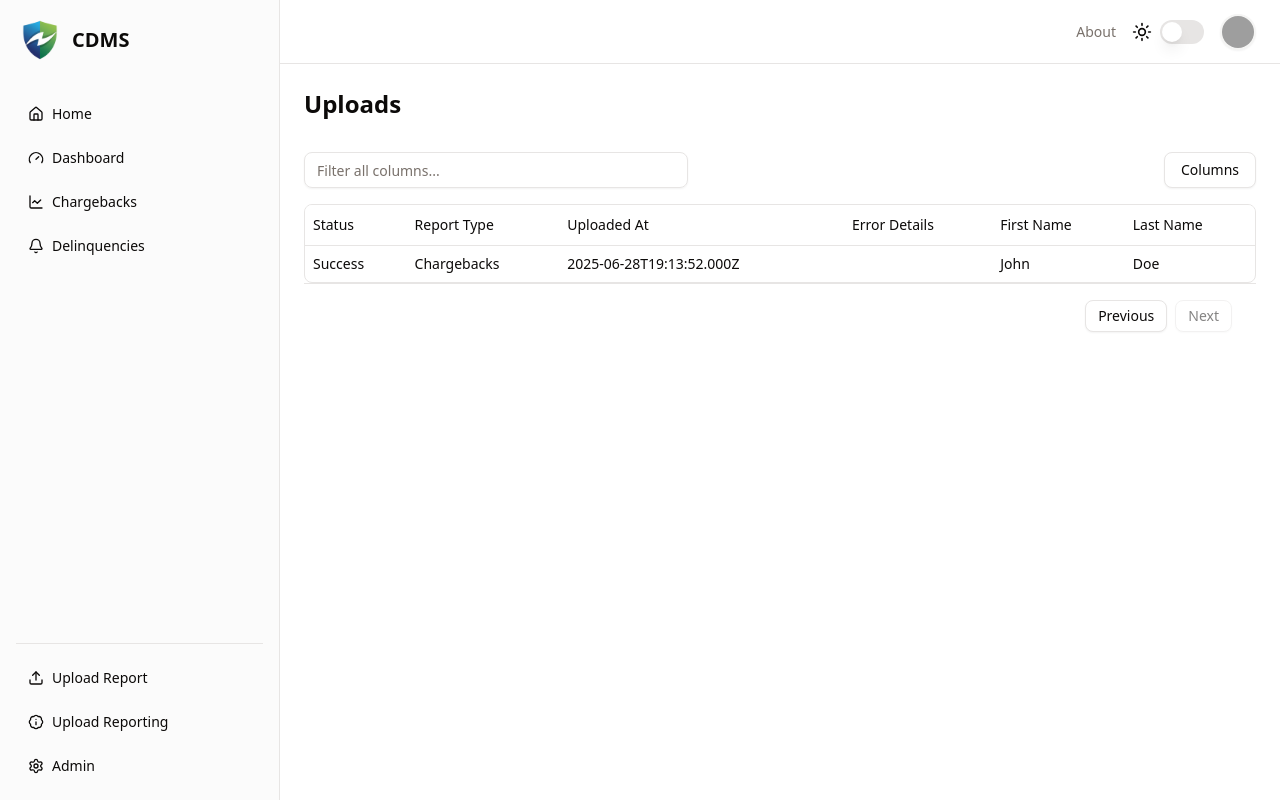
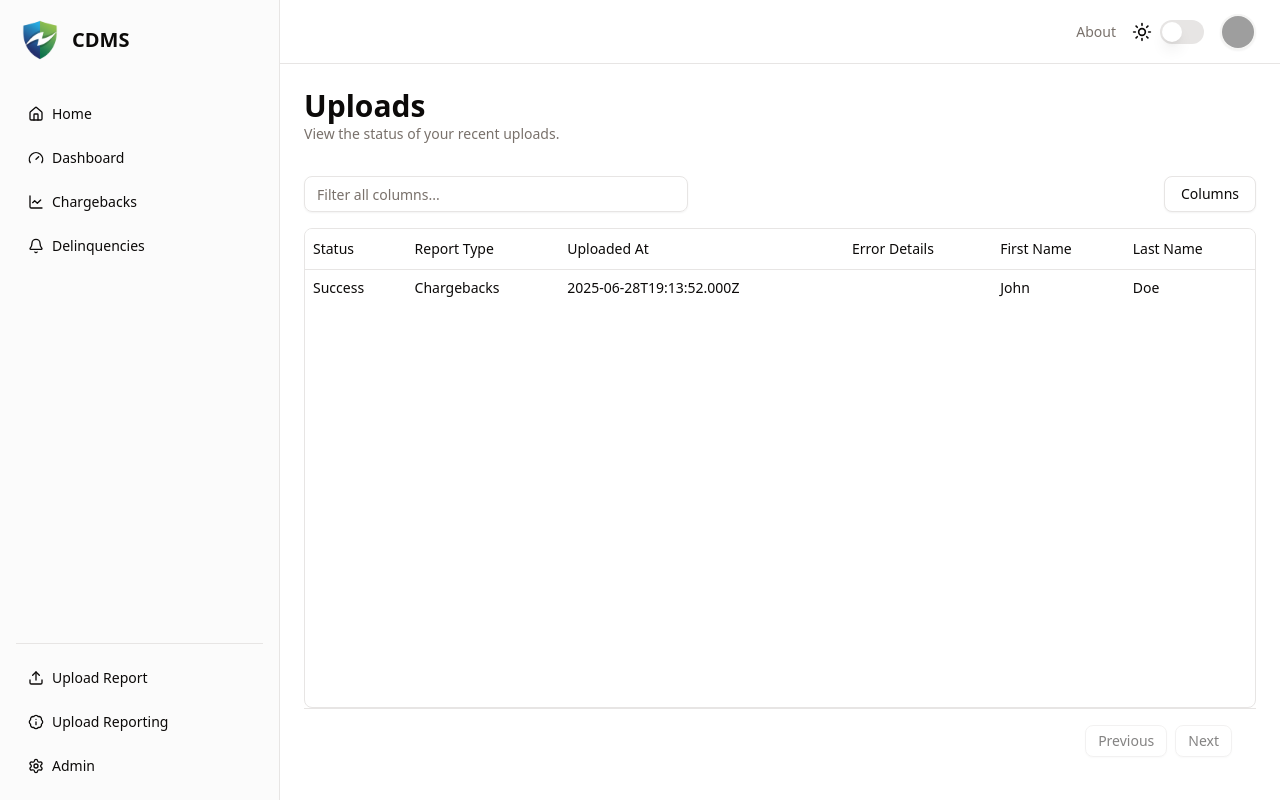
Before and after one commit to JJckrbbt/cdms, a React (Vite) app in the folder frontend/: page /uploads in a window 1280 px wide. Built offline with nearby package versions, Linux system fonts and the light colour scheme; grey boxes are pictures that could not be loaded.

Commit message:
uploads page

```diff
--- a/frontend/src/pages/UploadsPage.tsx
+++ b/frontend/src/pages/UploadsPage.tsx
@@ -22,15 +22,21 @@ async function getData(): Promise<Upload[]> {
 
 export default function UploadsPage() {
   const [data, setData] = useState<Upload[]>([]);
+  const [page, setPage] = useState(1);
 
   useEffect(() => {
     getData().then(setData);
   }, []);
 
   return (
-    <div>
-      <h1 className="text-2xl font-bold">Uploads</h1>
-      <DataTable columns={columns} data={data} />
-    </div>
+    <DataTable
+      columns={columns}
+      data={data}
+      title="Uploads"
+      description="View the status of your recent uploads."
+      page={page}
+      setPage={setPage}
+      hasMore={false}
+    />
   );
 };
```
Also changed, not shown: 2 other files (tests, documents, lock files or other folders).
